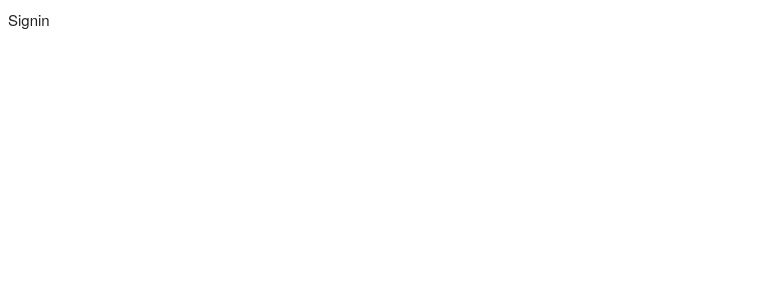
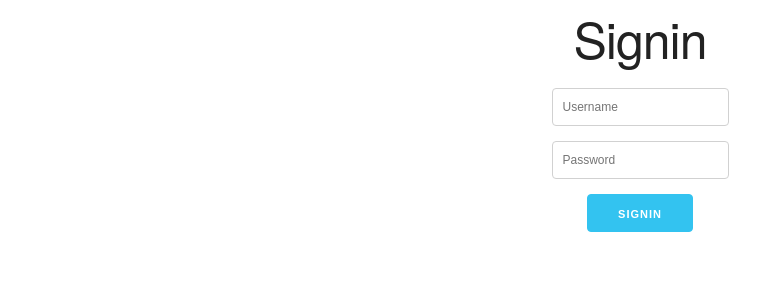
Before and after one commit to ganguly2021/react-food-frontend, a React (Create React App) app: page /signin in a window 1280 px wide. Shown: the top 300 px of the page, without its empty margins (0-783 px from the left). Built offline with nearby package versions, Linux system fonts and the light colour scheme.

Commit message:
Signin user graphql setup.

```diff
--- a/src/components/Auth/Signin.js
+++ b/src/components/Auth/Signin.js
@@ -1,9 +1,99 @@
-import React from 'react'
+import React, { useState } from 'react'
+import { Mutation } from 'react-apollo'
+import GraphQLError from '../Error/GraphQLError'
+import { SIGNIN_USER } from './../../queries'
 
 function Signin() {
+  const schema = {
+    username: '',
+    password: ''
+  }
+
+  const [formData, setFormData] = useState({ ...schema })
+
+
+  // input change event handler
+  const handleInputChange = (e) => {
+    const name = e.target.name
+    const value = e.target.value
+
+    let newData = {
+      ...formData,
+      [name]: value
+    }
+
+    // update form data
+    setFormData({ ...newData })
+  }
+
+  // form submit event handler
+  const handleSubmit = (e, signinUser) => {
+    e.preventDefault()
+
+    //console.log(formData)
+
+    // call the graphql mutation function
+    signinUser().then(data => {
+      console.log(data);
+
+      //clear form fields
+      setFormData({ ...schema })
+    }).catch(error => {
+      //clear form fields
+      setFormData({ ...schema })
+    })
+
+  }
+
+  // validate form data
+  const validateForm = () => {
+    const isInvalid = (
+      !formData.username ||
+      !formData.password
+    )
+
+    return isInvalid
+  }
+
   return (
-    <div>
-      Signin
+    <div className='App'>
+      <h1 className='App'>Signin</h1>
+      <Mutation mutation={SIGNIN_USER} variables={{
+        username: formData.username,
+        password: formData.password
+      }}>
+        {
+          (signinUser, { data, loading, error }) => {
+            return (
+              <form className='form' onSubmit={(e) => handleSubmit(e, signinUser)}>
+                <input
+                  type="text"
+                  name="username"
+                  placeholder='Username'
+                  className=''
+                  value={formData.username}
+                  onChange={handleInputChange}
+                />
+                <input
+                  type="password"
+                  name="password"
+                  placeholder='Password'
+                  className=''
+                  value={formData.password}
+                  onChange={handleInputChange}
+                />
+                <button
+                  type="submit"
+                  className='button-primary'
+                  disabled={loading || validateForm() ? true : false}
+                >Signin</button>
+
+                {error && <GraphQLError error={error} />}
+              </form>
+            )
+          }
+        }
+      </Mutation>
     </div>
   )
 }
--- a/src/queries/index.js
+++ b/src/queries/index.js
@@ -40,5 +40,16 @@ export const SIGNUP_USER = gql`
   }
 `
 
+export const SIGNIN_USER = gql`
+  mutation($username: String!, $password: String!) {
+    signinUser(
+      username: $username,
+      password: $password
+    ) {
+      token
+    }
+  }
+`
+
 
 /* User Mutation Ends */
```
